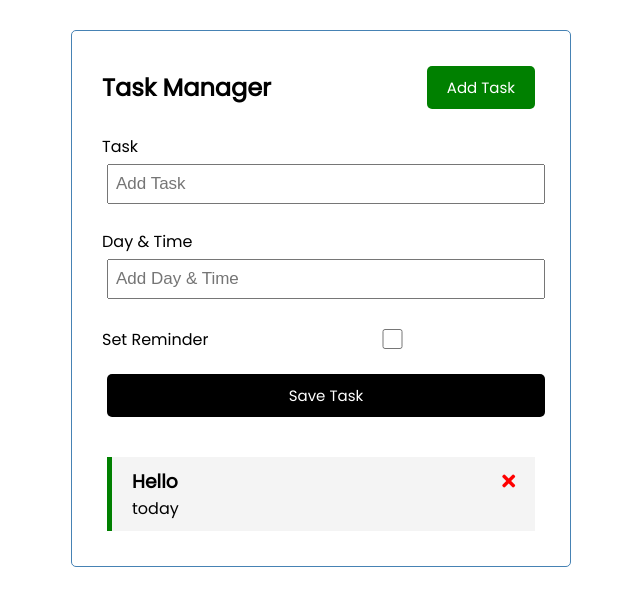
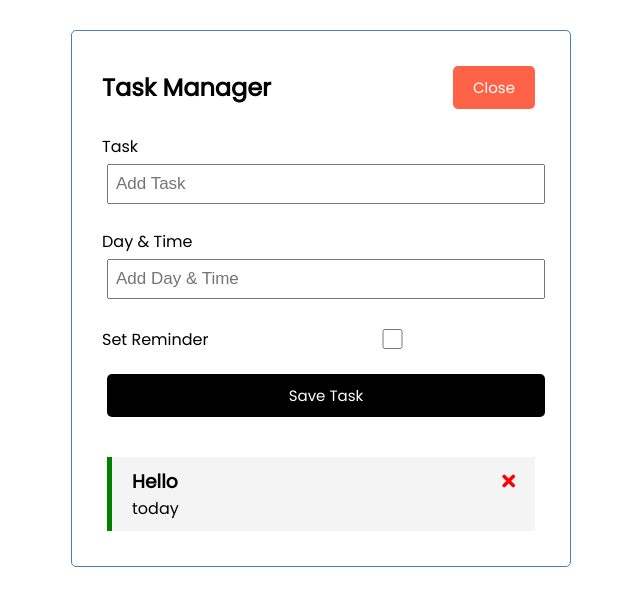
Before and after one commit to Dang3rZone/TaskTracker-Vue, a Vue app: page / in a window 1280 px wide. Both pictures are taken after a click on the button "Add Task". Shown: the top 606 px of the page, without its empty margins (319-959 px from the left). Built offline with nearby package versions, Linux system fonts and the light colour scheme.

Commit message:
changed button name so is more generic for future logics

```diff
--- a/src/App.vue
+++ b/src/App.vue
@@ -1,7 +1,13 @@
 <template>
   <div class="container">
-    <Header title="Task Manager" />
-    <AddTask @add-task="addTask" />
+    <Header
+      @toggle-add-task="toggleAddTask"
+      title="Task Manager"
+      :showAddTask="showAddTask"
+    />
+    <div v-if="showAddTask">
+      <AddTask @add-task="addTask" />
+    </div>
     <Tasks
       @toggle-reminder="toggleReminder"
       @delete-task="deleteTask"
@@ -21,9 +27,13 @@
   data() {
     return {
       tasks: [],
+      showAddTask: false,
     };
   },
   methods: {
+    toggleAddTask() {
+      this.showAddTask = !this.showAddTask;
+    },
     addTask(task) {
       this.tasks = [...this.tasks, task];
     },
--- a/src/components/Button.vue
+++ b/src/components/Button.vue
@@ -13,7 +13,8 @@
   },
   methods: {
     onClick() {
-      console.log('clicky');
+      //   console.log('clicky');
+      this.$emit('btn-click');
     },
   },
 };
--- a/src/components/Header.vue
+++ b/src/components/Header.vue
@@ -1,7 +1,11 @@
 <template>
   <header>
     <h2>{{ title }}</h2>
-    <Button text="Add Task" color="green" />
+    <Button
+      @btn-click="$emit('toggle-add-task')"
+      :text="showAddTask ? 'Close' : 'Add Task'"
+      :color="showAddTask ? 'tomato' : 'green'"
+    />
   </header>
 </template>
 
@@ -12,6 +16,7 @@
   name: 'Header',
   props: {
     title: String,
+    showAddTask: Boolean,
   },
   components: {
     Button,
```
